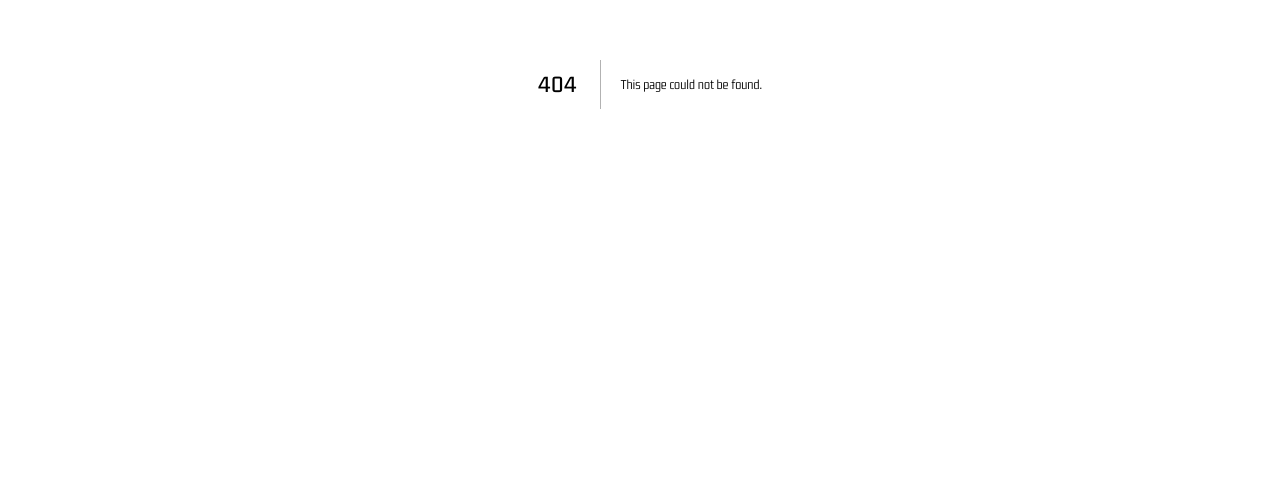
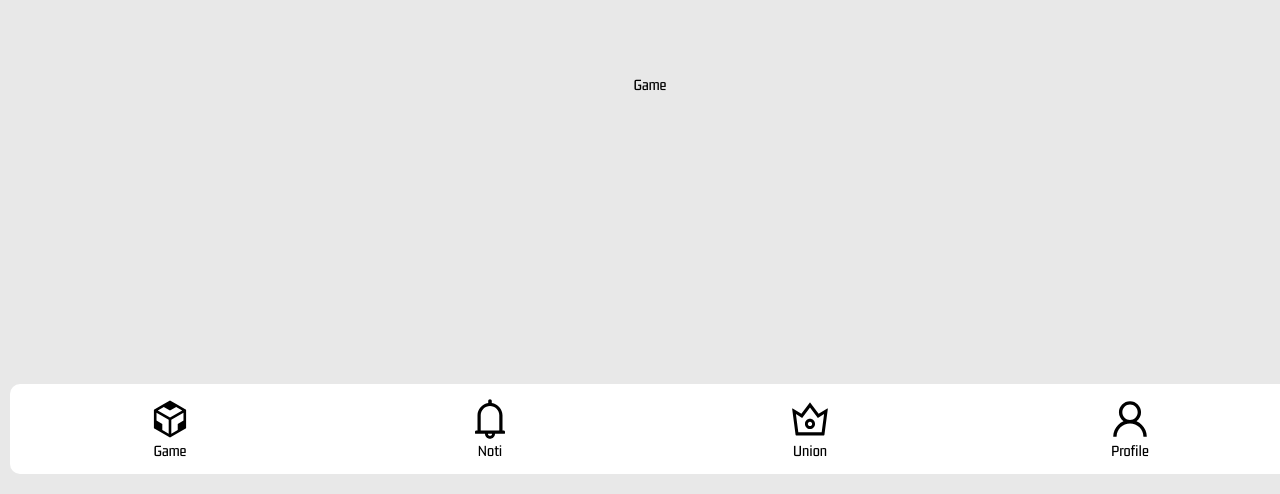
Before and after one commit to Han-D-Peter/jemble, a Next.js app: page /game in a window 1280 px wide. Before the commit this address had no page. Shown: the part 326-820 px from the top of the page. Built offline with nearby package versions, Linux system fonts and the light colour scheme.

Commit message:
feat: 공통레이아웃 구현

```diff
--- /dev/null
+++ b/src/domains/shared/component/IconButton.tsx
@@ -0,0 +1,34 @@
+import { ButtonHTMLAttributes, ReactElement } from "react";
+import { css } from "@emotion/react";
+
+type IconButton = ButtonHTMLAttributes<HTMLButtonElement> & {
+  icon: ReactElement;
+  text: string;
+};
+
+export default function IconButton({ icon, text, ...args }: IconButton) {
+  return (
+    <li
+      css={css`
+        list-style: none;
+      `}
+    >
+      <button
+        css={css`
+          background: none;
+          border: none;
+        `}
+        {...args}
+      >
+        <div>{icon}</div>
+        <div
+          css={css`
+            font-size: 16px;
+          `}
+        >
+          {text}
+        </div>
+      </button>
+    </li>
+  );
+}
--- a/src/domains/shared/component/Navigation.tsx
+++ b/src/domains/shared/component/Navigation.tsx
@@ -1,3 +1,58 @@
+import { centeredStyle } from "@/styles/sharedStyles";
+import { css } from "@emotion/react";
+import GameIcon from "public/icons/CodeSandboxOutlined.svg";
+import NotiIcon from "public/icons/BellOutlined.svg";
+import UnionIcon from "public/icons/CrownOutlined.svg";
+import ProfileIcon from "public/icons/UserOutlined.svg";
+import IconButton from "./IconButton";
+import { useRouter } from "next/router";
+import useRouting from "../hooks/useRouting";
+
 export default function Navigation() {
-  return <footer></footer>;
+  const moveTo = useRouting("push");
+  return (
+    <footer>
+      <section
+        css={css`
+          position: fixed;
+          bottom: 0;
+          width: 100vw;
+          height: 90px;
+          border-radius: 10px;
+          background-color: #ffffff;
+        `}
+      >
+        <nav
+          css={[
+            centeredStyle,
+            css`
+              height: 100%;
+              justify-content: space-around;
+            `,
+          ]}
+        >
+          <IconButton
+            icon={<GameIcon />}
+            text="Game"
+            onClick={() => moveTo("/game")}
+          />
+          <IconButton
+            icon={<NotiIcon />}
+            text="Noti"
+            onClick={() => moveTo("/notification")}
+          />
+          <IconButton
+            icon={<UnionIcon />}
+            text="Union"
+            onClick={() => moveTo("/union")}
+          />
+          <IconButton
+            icon={<ProfileIcon />}
+            text="Profile"
+            onClick={() => moveTo("myprofile")}
+          />
+        </nav>
+      </section>
+    </footer>
+  );
 }
--- a/src/domains/shared/component/layout/DefaultLayout.tsx
+++ b/src/domains/shared/component/layout/DefaultLayout.tsx
@@ -19,7 +19,7 @@ export default function DefaultLayout({
   const layoutMainStyle = useMemo(() => {
     return css`
       background-color: ${theme.background.default};
-      height: 100vh;
+      height: 100%;
       flex-direction: column;
     `;
   }, [theme]);
--- /dev/null
+++ b/src/domains/shared/hooks/useRouting.ts
@@ -0,0 +1,13 @@
+import { useRouter } from "next/router";
+
+type RouteType = "push" | "replace";
+
+function useRouting(type: RouteType) {
+  const router = useRouter();
+
+  if (type === "push") return router.push;
+  if (type === "replace") return router.replace;
+  return router.push;
+}
+
+export default useRouting;
--- /dev/null
+++ b/src/pages/game.tsx
@@ -0,0 +1,9 @@
+import DefaultLayout from "@/domains/shared/component/layout/DefaultLayout";
+
+export default function Game() {
+  return (
+    <DefaultLayout isLogined>
+      <div>Game</div>
+    </DefaultLayout>
+  );
+}
--- a/src/pages/index.tsx
+++ b/src/pages/index.tsx
@@ -3,14 +3,15 @@ import {
   useRequestFriendMutation,
 } from "@/domains/query-hook/queries/friends";
 import { useGetTransactions } from "@/domains/query-hook/queries/transactions";
+import DefaultLayout from "@/domains/shared/component/layout/DefaultLayout";
 
 export default function Home() {
   const { data } = useGetTransactions();
 
   console.log("data", data);
   return (
-    <>
+    <DefaultLayout isLogined>
       <div>hello</div>
-    </>
+    </DefaultLayout>
   );
 }
```
Also changed, not shown: src/pages/myprofile.tsx (added, +9 -0 lines), src/pages/notification.tsx (added, +9 -0 lines), src/pages/union.tsx (added, +9 -0 lines).
